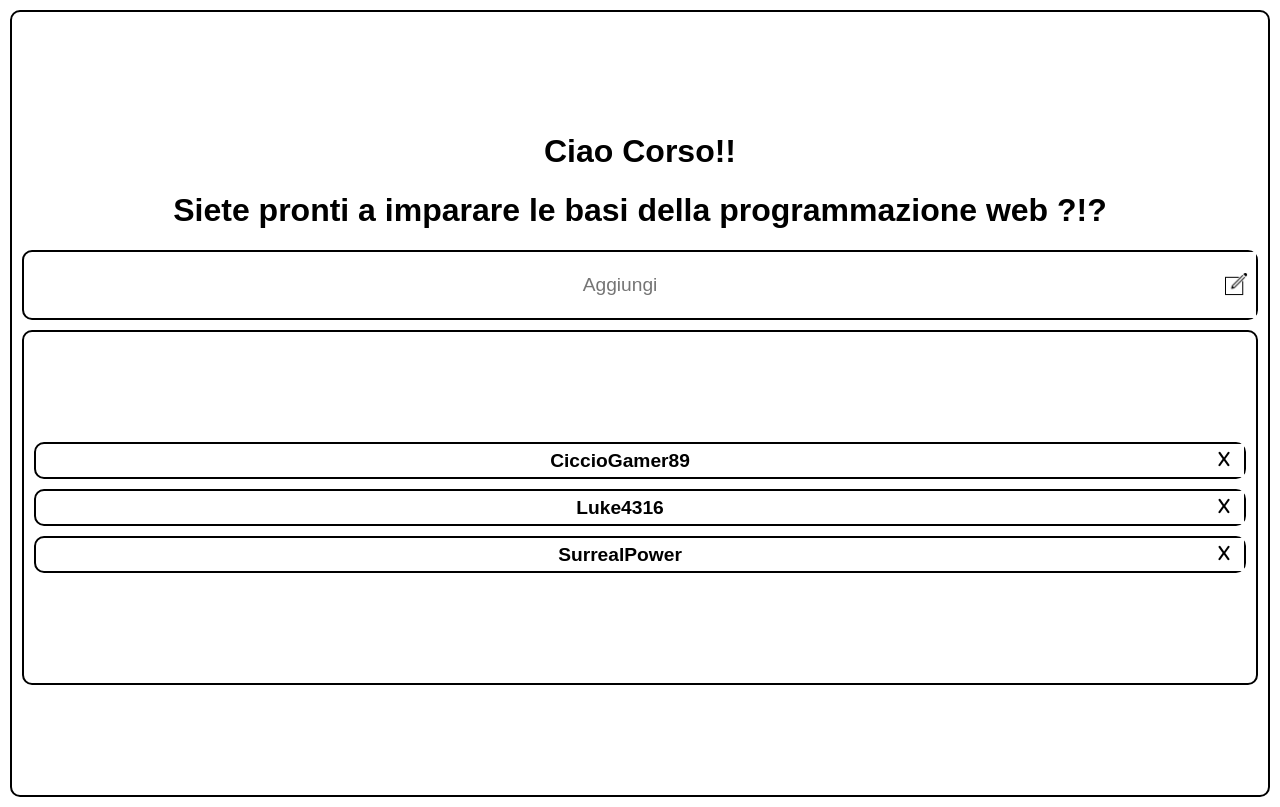
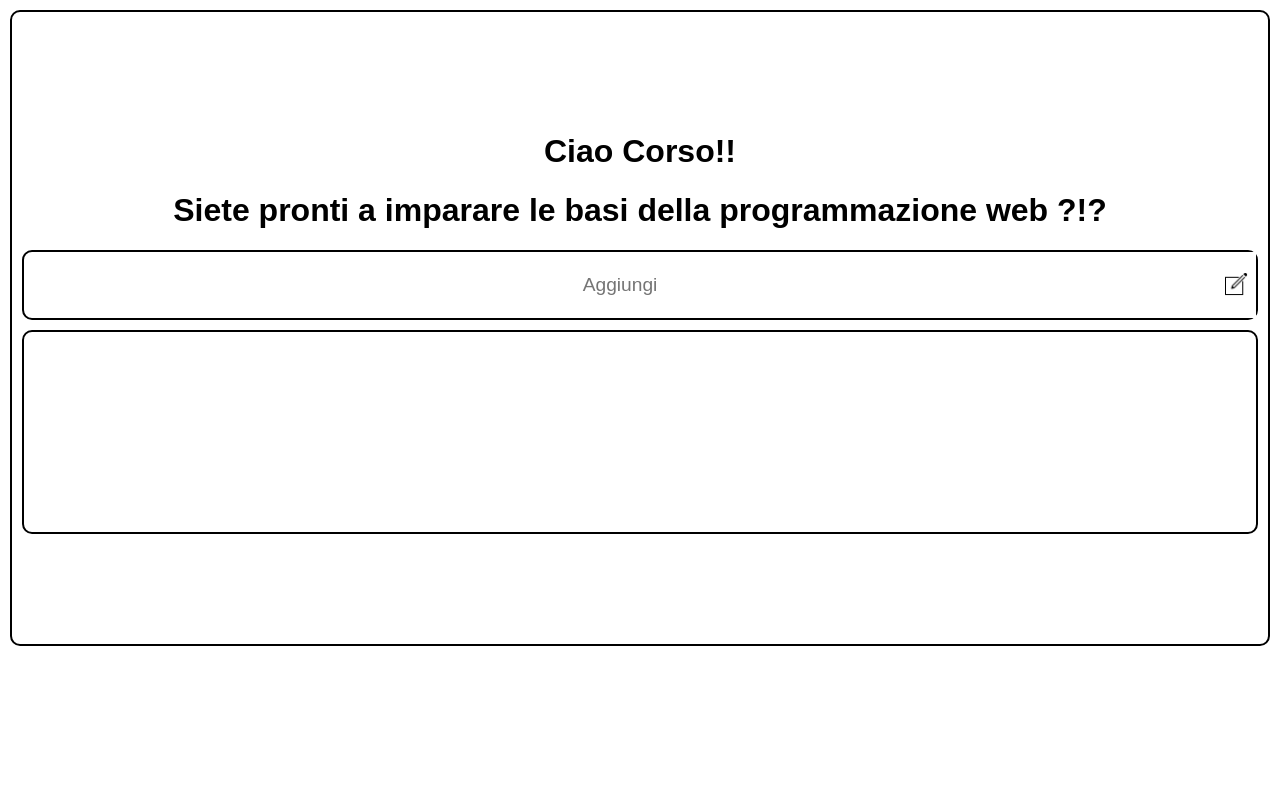
Before and after one commit to massi-fa/Todo, a React (Create React App) app: page / in a window 1280 px wide. Built offline with nearby package versions, Linux system fonts and the light colour scheme.

Commit message:
Todo list completata

```diff
--- a/src/App.js
+++ b/src/App.js
@@ -1,4 +1,4 @@
-import React from 'react';
+import React, {useState} from 'react';
 import styled, { createGlobalStyle } from 'styled-components/macro';
 
 import Todo from './components/Todo';
@@ -43,18 +43,30 @@ const H2 = styled.h1`
   color: black;
 `;
 
-const App = () => (
+const App = () => {
+  const [todos, setTodos] = useState([]);
+
+  const addTodo = (todoText) => {
+    setTodos([...todos, { text: todoText, id: Date.now() }]);
+  };
+
+  const removeTodo = (id) => {
+    setTodos(todos.filter((todo) => todo.id !== id));
+  };
+
+  return (
     <Container>
       <GlobalStyle />
       <H1>Ciao Corso!!</H1>
       <H2>Siete pronti a imparare le basi della programmazione web ?!?</H2>
-    <TodoForm />
+      <TodoForm addTodo={addTodo}/>
       <ContainerList>
-      <Todo value='CiccioGamer89' />
-      <Todo value='Luke4316' />
-      <Todo value='SurrealPower' />
+      {todos.map((todo) => (
+        <Todo key={todo.id} id={todo.id} value={todo.text} removeTodo={removeTodo} />
+      ))}
       </ContainerList>
     </Container>
-);
+  )
+};
 
 export default App;
--- a/src/components/Todo.js
+++ b/src/components/Todo.js
@@ -31,24 +31,22 @@ const Icon = styled.img`
   margin: 2px;
 `;
 
-const Todo = ({ value }) => {
-
-  const funzione = () => (
-    console.log('Dovrei fare qualcosa...' + value + ' ....')
-  )
+const Todo = ({ id, value, removeTodo }) => {
 
   return (
     <Container>
       <H1>{value}</H1>
-      <Button onClick={funzione}>
-        <Icon src={icon} />
+      <Button onClick={() => removeTodo(id)}>
+        <Icon src={icon} alt="Delete" />
       </Button>
     </Container>
   )
 };
 
 Todo.propTypes = {
+  id: PropTypes.number.isRequired,
   value: PropTypes.string.isRequired,
+  removeTodo: PropTypes.func.isRequired,
 };
 
 export default Todo;
--- a/src/components/TodoForm.js
+++ b/src/components/TodoForm.js
@@ -1,5 +1,6 @@
 import React, {useState} from 'react';
 import styled from 'styled-components/macro';
+import PropTypes from 'prop-types';
 
 import create from '../res/images/create.png';
 
@@ -33,10 +34,11 @@ const Icon = styled.img`
   margin: 2px;
 `;
 
-const TodoForm = () => {
+const TodoForm = ({addTodo}) => {
   const [text, setText] = useState('');
   const funzione = () => (
     console.log(text),
+    addTodo(text),
     setText('')
   )
   return (
@@ -54,4 +56,8 @@ const TodoForm = () => {
   )
 }
 
+TodoForm.propTypes = {
+  addTodo: PropTypes.func.isRequired,
+};
+
 export default TodoForm;
```
Lines whose indentation alone changed are shown as unchanged.
